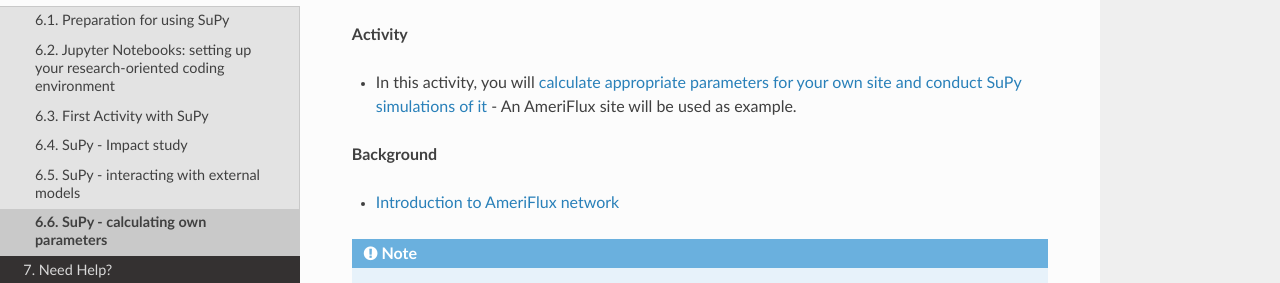
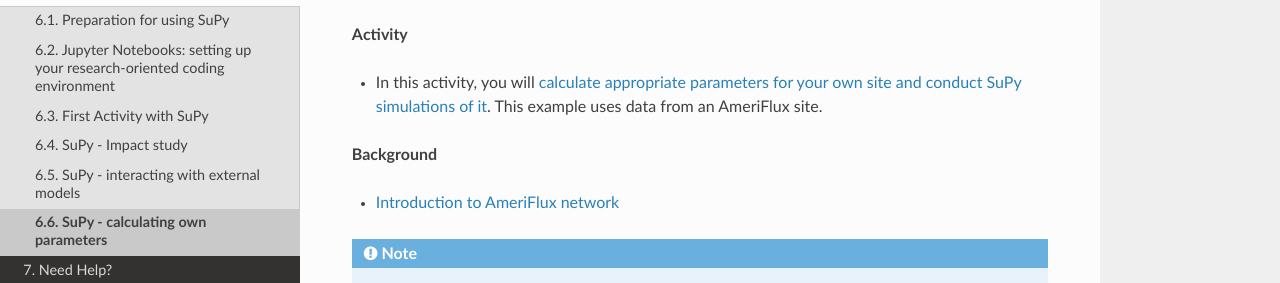
Before and after one commit to Urban-Meteorology-Reading/UMEP-Workshop, a Sphinx documentation site: the page built from source/SUPY/SuPy5.rst, in a window 1280 px wide. Shown: the part 329-612 px from the top of the page. Built offline with Sphinx 7.4.7 and the Read the Docs theme 2.0.0, drawn with Linux system fonts in a browser that asks for light colours.

Commit message:
Update SuPy5.rst

```diff
--- a/source/SUPY/SuPy5.rst
+++ b/source/SUPY/SuPy5.rst
@@ -17,8 +17,8 @@ SuPy - calculating own parameters
 
 
 -  In this activity, you will `calculate
-   appropriate parameters for your own site and conduct SuPy simulations of it <https://SuPy.readthedocs.io/en/latest/tutorial/AMF-sim.html>`_
-   - An AmeriFlux site will be used as example.
+   appropriate parameters for your own site and conduct SuPy simulations of it <https://SuPy.readthedocs.io/en/latest/tutorial/AMF-sim.html>`_.
+   This example uses data from an AmeriFlux site.
 
 
 **Background**
```
